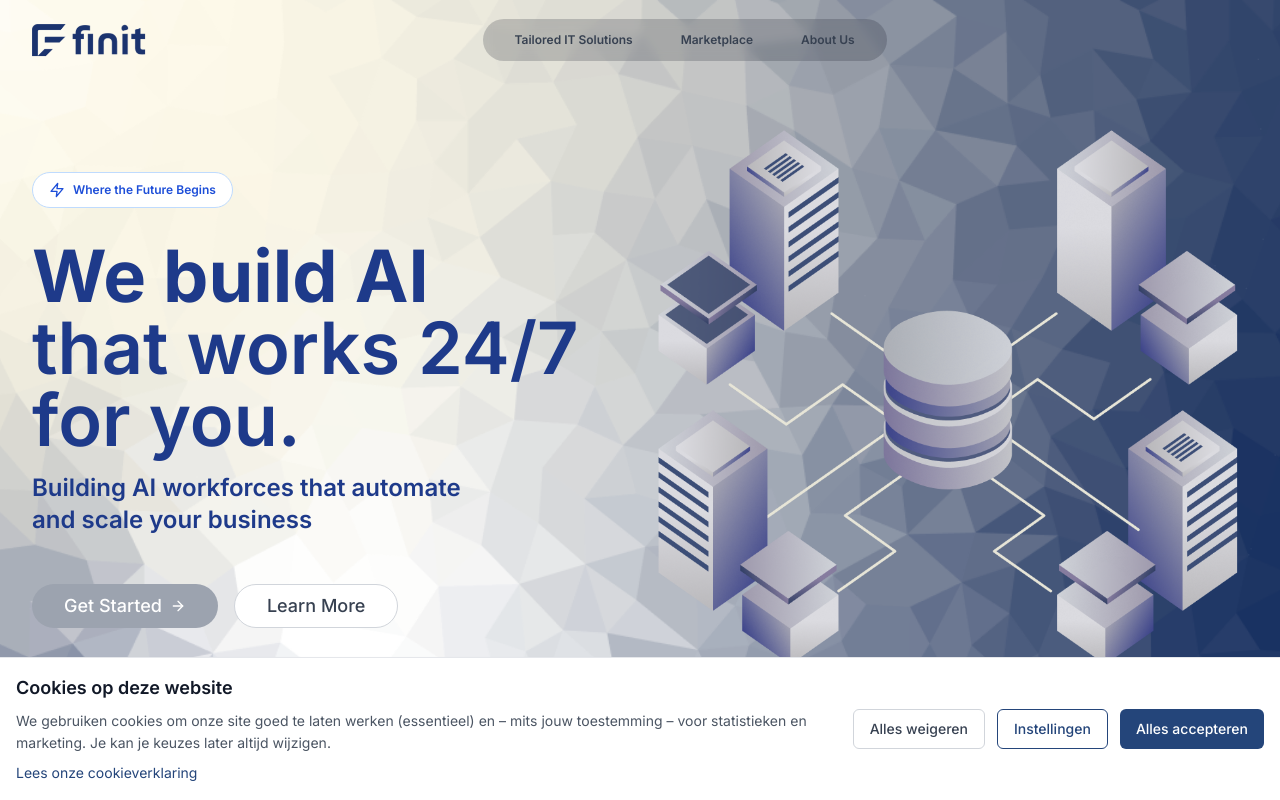
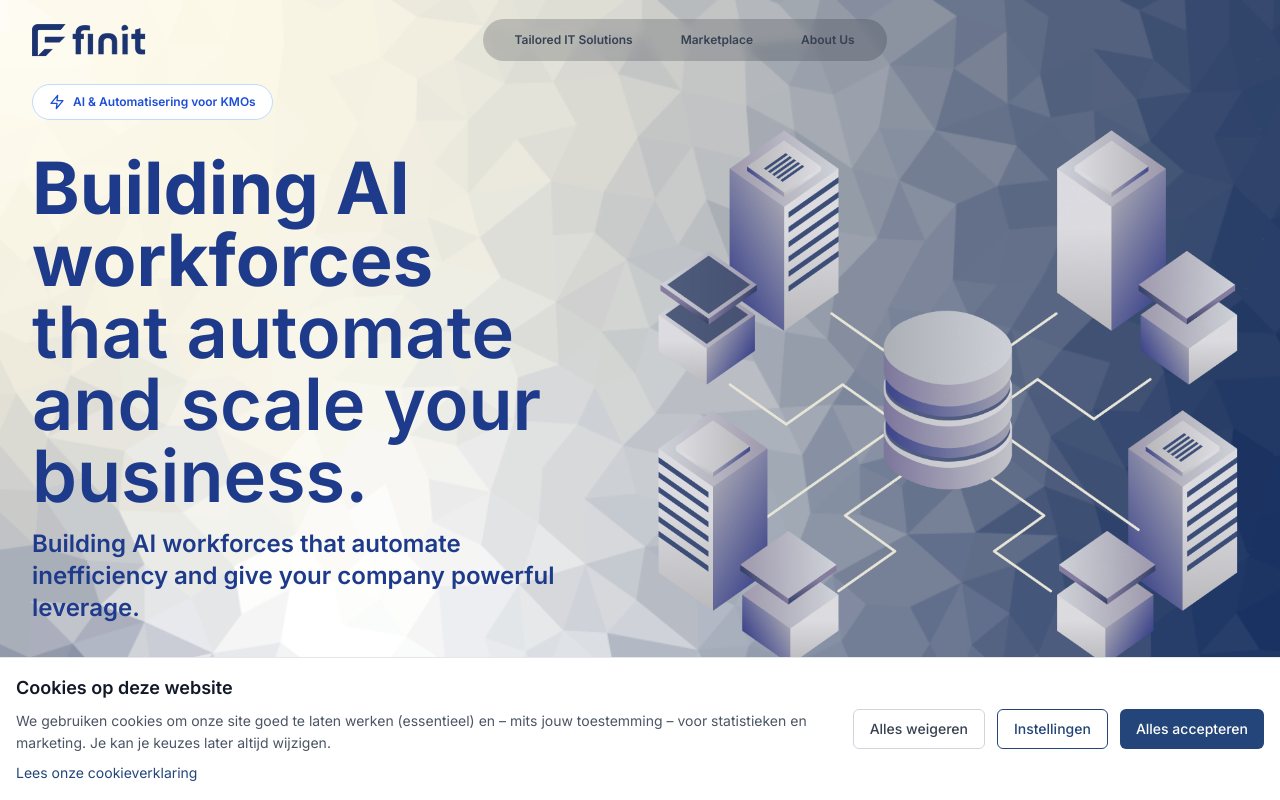
Before and after one commit to r0892111/finitsolutionswebsite, a Next.js app: page / in a window 1280 px wide. Shown: the top 800 px of the page. Built offline with nearby package versions, Linux system fonts and the light colour scheme.

Commit message:
Updated hero.tsx

```diff
--- a/components/hero.tsx
+++ b/components/hero.tsx
@@ -24,7 +24,7 @@ export function Hero() {
           >
             <div className="inline-flex items-center px-4 py-2 rounded-full text-[12px] font-semibold bg-white text-blue-700 border border-blue-200">
               <Zap className="h-4 w-4 mr-2" />
-              <span>Where the Future Begins</span>
+              <span>AI & Automatisering voor KMOs</span>
             </div>
           </motion.div>
 
@@ -35,17 +35,18 @@ export function Hero() {
             className="space-y-4"
           >
             <h1 className="text-4xl lg:text-6xl xl:text-7xl font-bold leading-tight text-blue-900">
-              We build AI
+              Building AI workforces
               <br className="md:block hidden" />
-              <span className="font-semibold"> that works 24/7</span>
+              <span className="font-semibold"> that automate </span>
               <br className="md:block hidden" />
-              <span className="font-semibold"> for you.</span>
+              <span className="font-semibold"> and scale your business.</span>
             </h1>
 
             {/* Subheading */}
             <p className="text-xl font-semibold lg:text-2xl text-blue-900 leading-relaxed max-w-2xl">
               Building AI workforces that automate{" "}
-              <br className="md:block hidden" /> and scale your business
+              <br className="md:block hidden" /> inefficiency and give your
+              company powerful leverage.
             </p>
           </motion.div>
 
```
